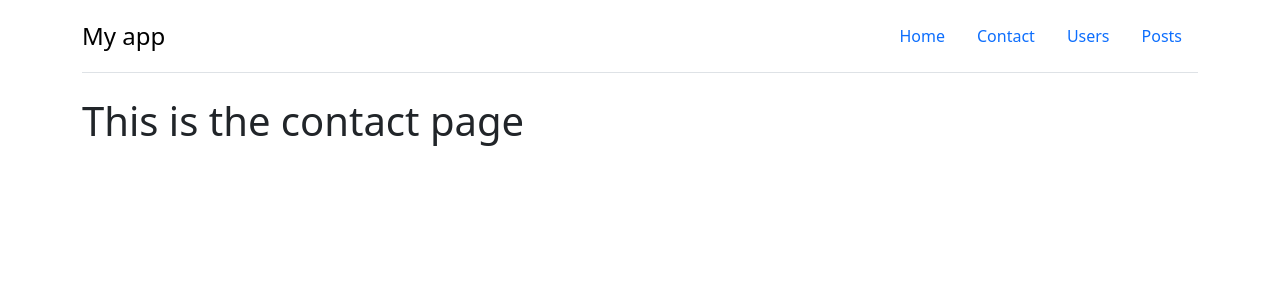
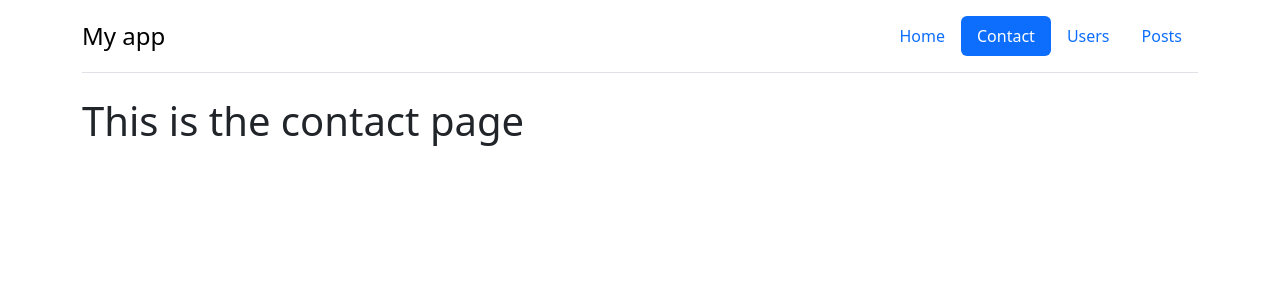
Before and after one commit to ferlobo1985/UDMY-SVELTE5-Svelte-kit-SSR, a SvelteKit app: page /contact in a window 1280 px wide. Shown: the top 300 px of the page. Built offline with nearby package versions, Linux system fonts and the light colour scheme.

Commit message:
13- Active links
13- Active links

```diff
--- a/src/routes/+layout.svelte
+++ b/src/routes/+layout.svelte
@@ -1,4 +1,5 @@
 <script>
+    import { page } from '$app/state';
     let { children } = $props();
 </script>
 <div class="container">
@@ -10,18 +11,26 @@
 
       <ul class="nav nav-pills">
         <li class="nav-item">
-          <a href="/" class="nav-link">Home</a>
+          <a href="/" class="nav-link"
+            class:active={page.url.pathname === '/'}
+          >Home</a>
         </li>
         <li class="nav-item">
-          <a href="/contact" class="nav-link">Contact</a>
+          <a href="/contact" class="nav-link"
+          class:active={page.url.pathname === '/contact'}
+          >Contact</a>
         </li>
         <li class="nav-item">
-          <a href="/users" class="nav-link">Users</a>
+          <a href="/users" class="nav-link"
+            class:active={page.url.pathname === '/users'}
+          >Users</a>
         </li>
         <li
           data-sveltekit-preload-data
           class="nav-item">
-          <a href="/posts" class="nav-link">Posts</a>
+          <a href="/posts" class="nav-link"
+          class:active={page.url.pathname === '/posts'}
+          >Posts</a>
         </li>
       </ul>
     </header>
```
